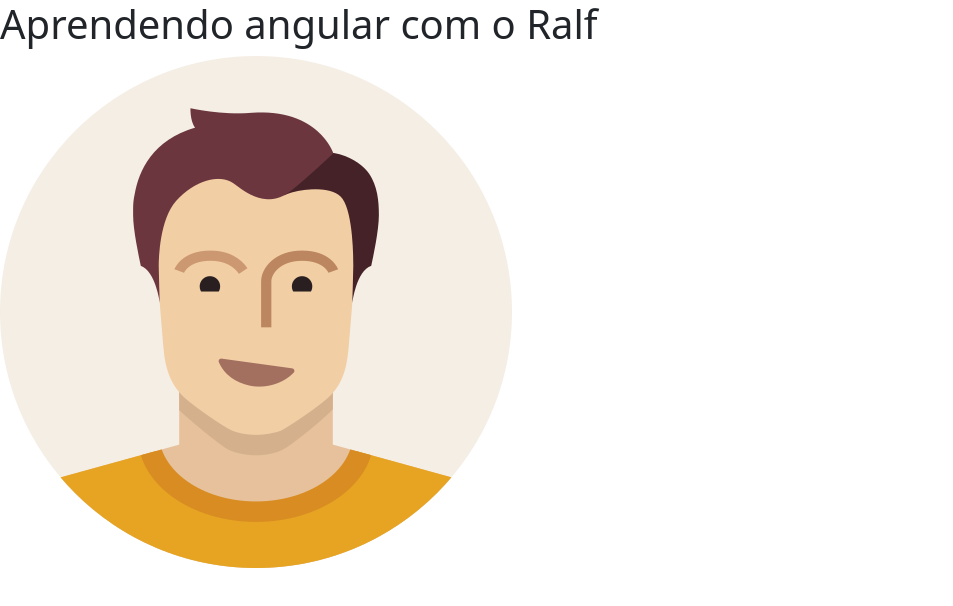
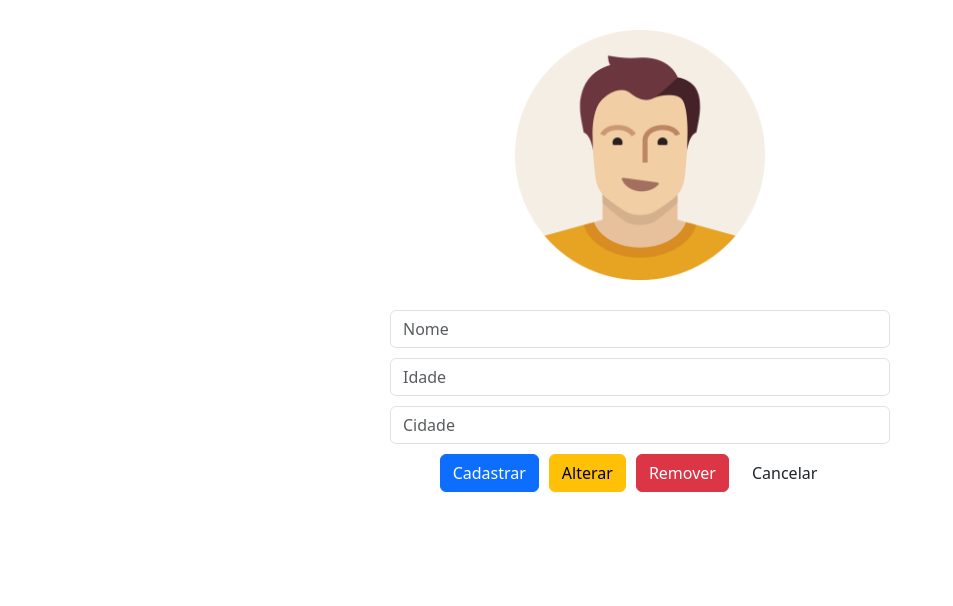
Before and after one commit to JoaoGabriielDev/projeto-springboot-angular-front, an Angular app: page / in a window 1280 px wide. Shown: the top 606 px of the page, without its empty margins (0-953 px from the left). Built offline with nearby package versions, Linux system fonts and the light colour scheme.

Commit message:
formulario

```diff
--- a/src/app/principal/principal.component.css
+++ b/src/app/principal/principal.component.css
@@ -0,0 +1,18 @@
+img{
+  width: 250px;
+  margin-bottom: 30px;
+}
+
+form{
+  width: 500px;
+  margin: 30px auto;
+  text-align: center;
+}
+
+input{
+  margin-bottom: 10px;
+}
+
+input[type="button"]{
+  margin-right: 10px;
+}
--- a/src/app/principal/principal.component.html
+++ b/src/app/principal/principal.component.html
@@ -1,2 +1,13 @@
-<h1>Aprendendo angular com o Ralf</h1>
-<img src="assets/cliente.png">
+<form>
+  <img src="assets/cliente.png">
+
+  <input type="text"  placeholder="Nome" class="form-control">
+  <input type="number"  placeholder="Idade" class="form-control">
+  <input type="text"  placeholder="Cidade" class="form-control">
+
+  <input type="button" value="Cadastrar" class="btn btn-primary">
+  <input type="button" value="Alterar" class="btn btn-warning">
+  <input type="button" value="Remover" class="btn btn-danger">
+  <input type="button" value="Cancelar" class="btn btn-secundary">
+
+</form>
```
